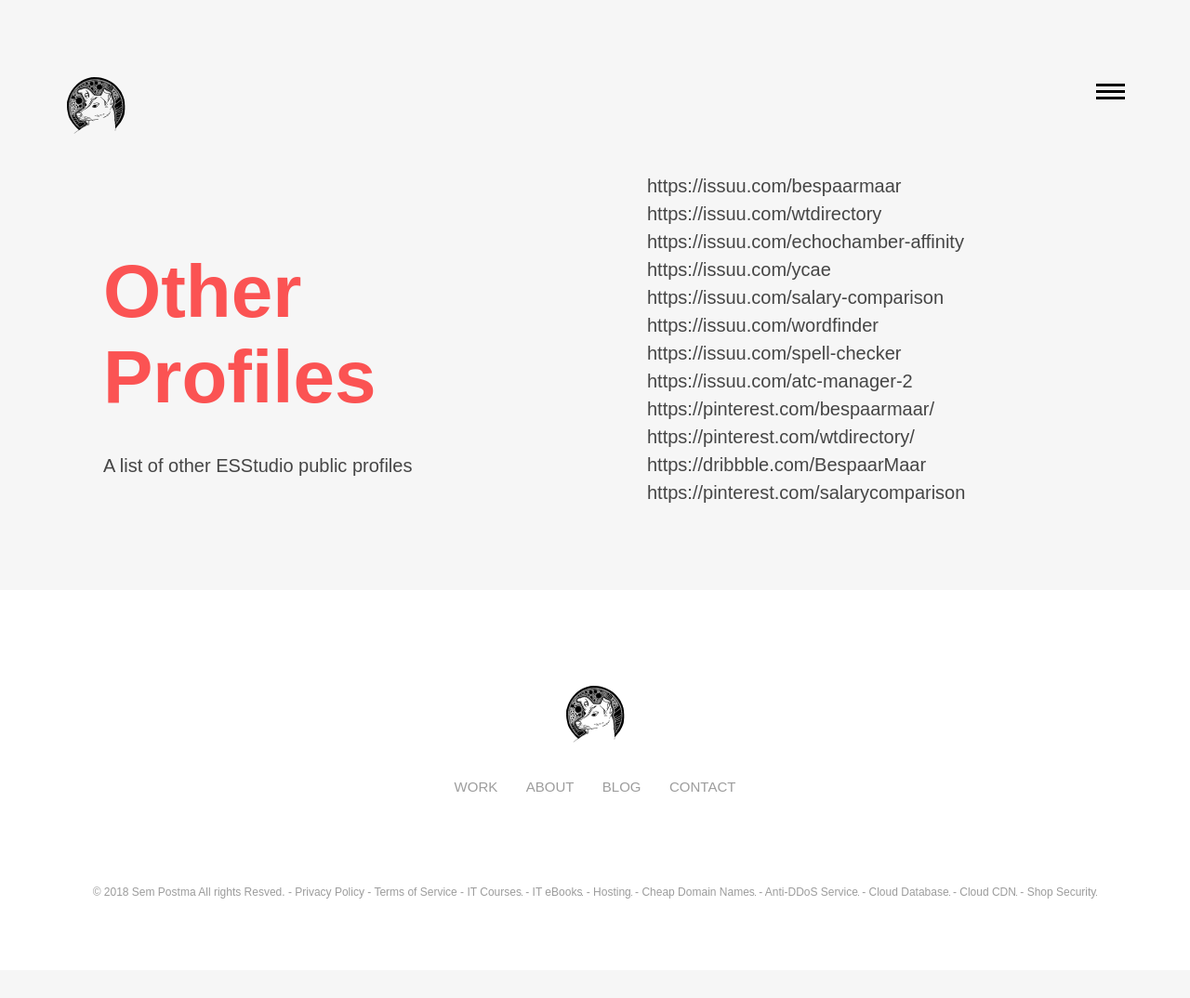
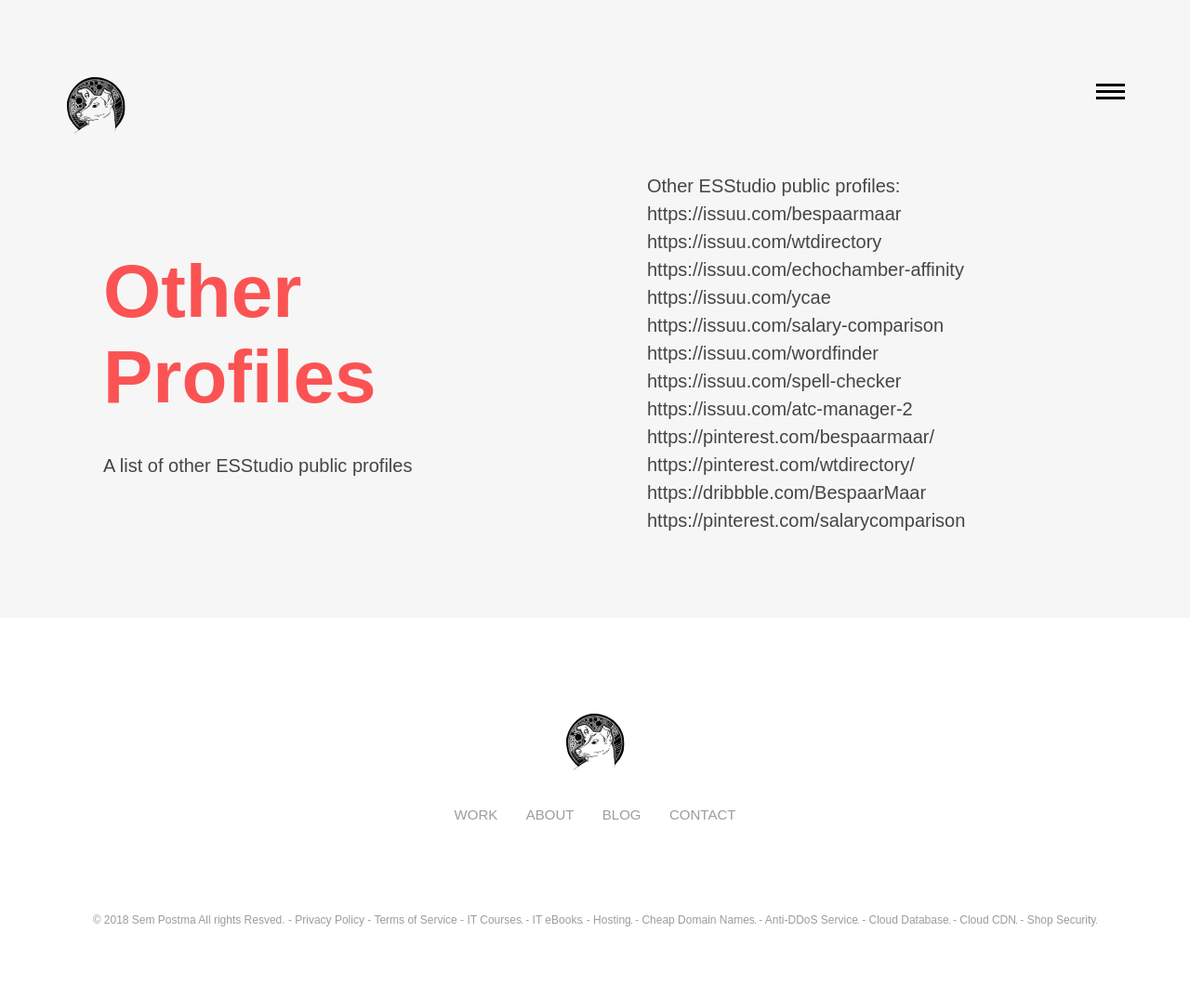
Before and after one commit to LesterGallagher/LesterGallagher.github.io, a Jekyll site: the page built from other-profiles.md, in a window 1280 px wide. Shown: the whole page at 93% size. Built offline with Jekyll 4.4.1, drawn with Linux system fonts in a browser that asks for light colours; before the commit the page ends 1044 px from its top, so only the background shows below that; grey boxes are pictures that could not be loaded.

Commit message:
Update from Forestry.io - Updated other-profiles.md

```diff
--- a/other-profiles.md
+++ b/other-profiles.md
@@ -5,6 +5,8 @@ description: A list of other ESStudio public profiles
 layout: page
 
 ---
+Other ESStudio public profiles:
+
 [https://issuu.com/bespaarmaar](https://issuu.com/bespaarmaar "https://issuu.com/bespaarmaar")
 
 [https://issuu.com/wtdirectory](https://issuu.com/wtdirectory "https://issuu.com/wtdirectory")
```
